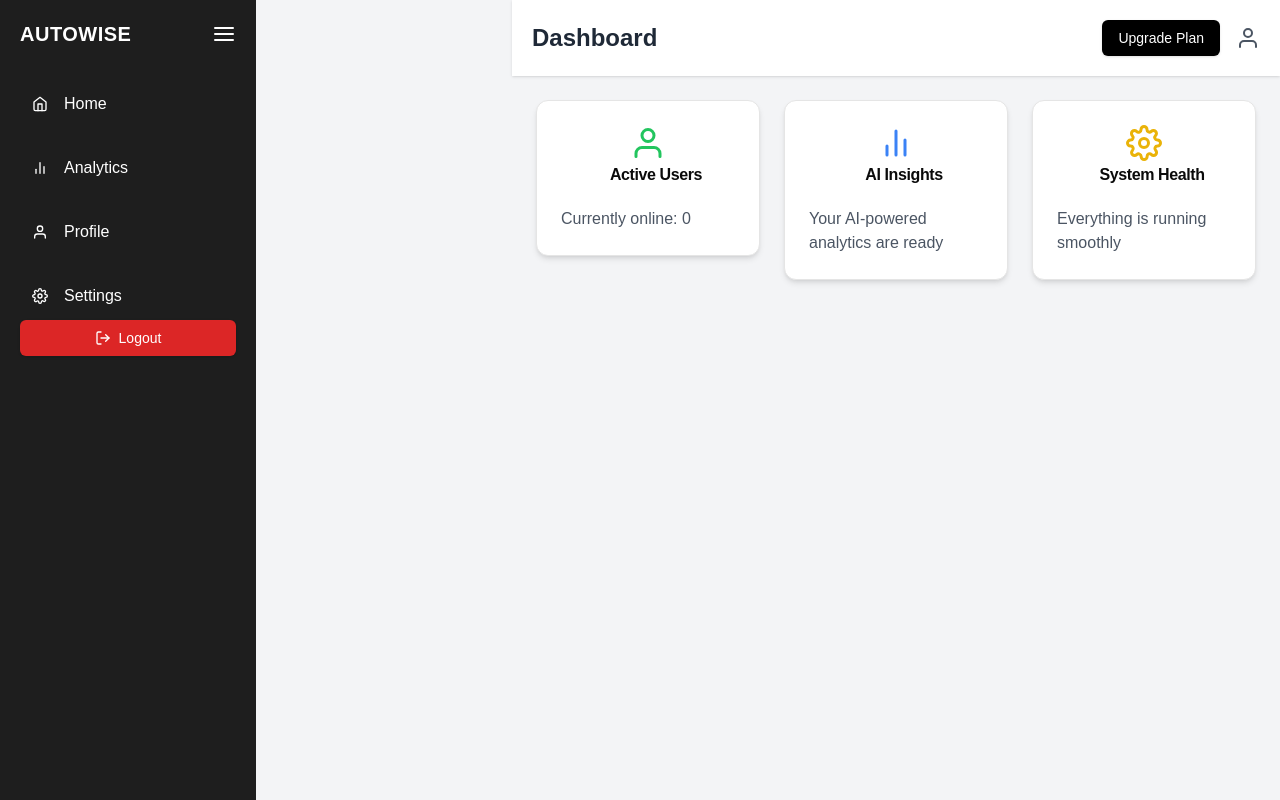
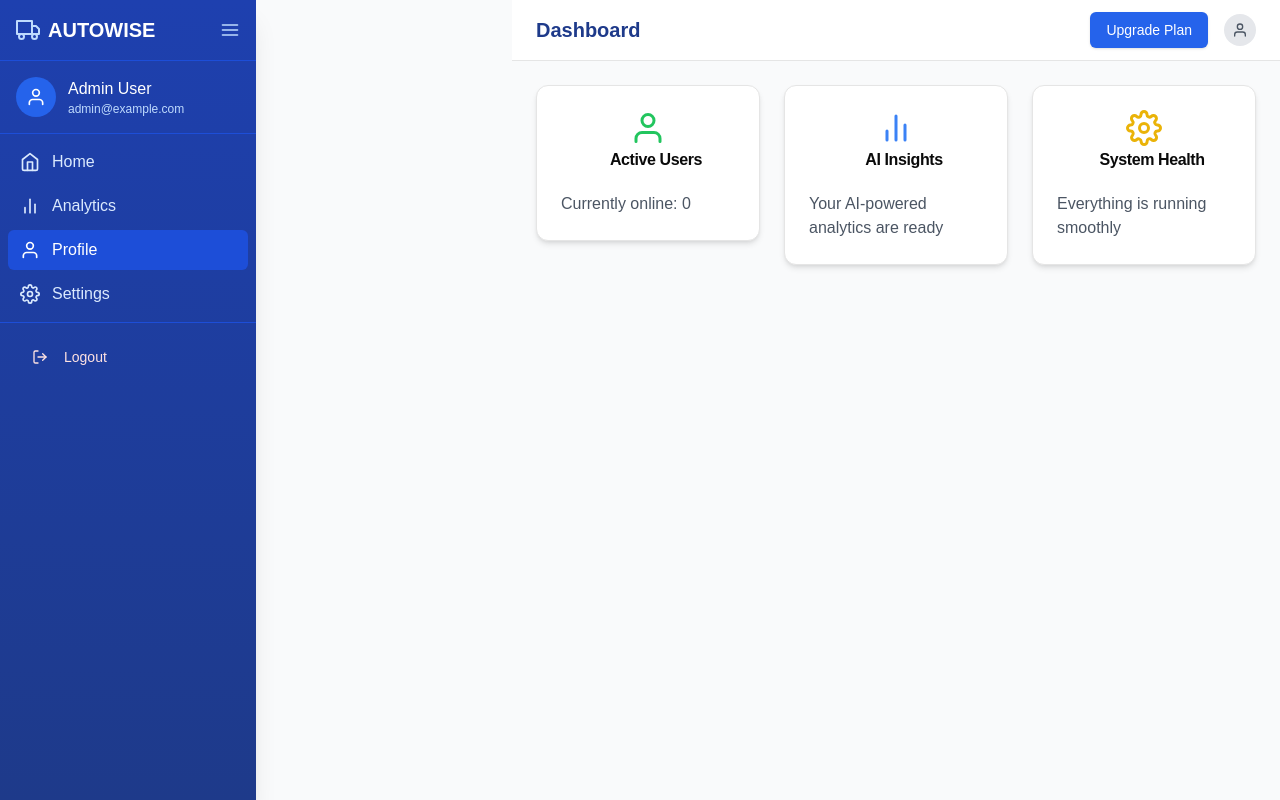
Before and after one commit to Dhanushranga1/eivms-dashboard, a Next.js app: page /profile in a window 1280 px wide. Built offline with nearby package versions, Linux system fonts and the light colour scheme; no server answers.

Commit message:
updated the sidebar

```diff
--- a/src/app/dashboard/page.tsx
+++ b/src/app/dashboard/page.tsx
@@ -202,39 +202,29 @@ export default function Dashboard() {
       label="Dashboard"
       isActive={true}
       sidebarOpen={sidebarOpen}
+      href="/dashboard"
     />
     <SidebarLink
       icon={<Activity size={20} />}
       label="Fleet Health"
       sidebarOpen={sidebarOpen}
+      href="/fleethealth"
     />
     <SidebarLink
       icon={<Car size={20} />}
       label="Vehicles"
       sidebarOpen={sidebarOpen}
-              />
-              <SidebarLink
-                  icon={<Map size={20} />}
-                  label="Live Tracking"
-                  sidebarOpen={sidebarOpen}
-              />
-              <SidebarLink
-                  icon={<BarChart2 size={20} />}
-                  label="Analytics"
-                  sidebarOpen={sidebarOpen}
+      href="/vehicles"
     />
     <SidebarLink
       icon={<User size={20} />}
       label="Profile"
       sidebarOpen={sidebarOpen}
-              />
-              <SidebarLink
-                  icon={<Settings size={20} />}
-                  label="Settings"
-                  sidebarOpen={sidebarOpen}
+      href="/profile"
     />
   </TooltipProvider>
 </nav>
+
 
           <div className="p-4 border-t border-blue-700">
             <Button
@@ -485,11 +475,12 @@ export default function Dashboard() {
 }
 
 // Sidebar Link Component with Tooltip Support and Hover Effect
-const SidebarLink = ({ icon, label, sidebarOpen, isActive = false }) => (
+// Sidebar Link Component with Tooltip Support and Hover Effect
+const SidebarLink = ({ icon, label, sidebarOpen, isActive = false, href }) => (
   <Tooltip>
     <TooltipTrigger asChild>
       <a
-            href="#"
+          href={href}
           className={`flex items-center rounded-md px-3 py-2 transition-colors ${
               isActive
                   ? "bg-blue-700 text-white"
--- a/src/app/profile/page.tsx
+++ b/src/app/profile/page.tsx
@@ -1,11 +1,20 @@
 "use client";
 
-import { useRouter } from "next/navigation";
+import { useRouter, usePathname } from "next/navigation";
 import { motion } from "framer-motion";
 import { Button } from "@/components/ui/button";
 import { Card, CardContent, CardHeader, CardTitle } from "@/components/ui/card";
-import { FiLogOut, FiSettings, FiUser, FiBarChart2, FiHome, FiMenu } from "react-icons/fi";
 import { useState, useEffect } from "react";
+import {
+  FiLogOut,
+  FiSettings,
+  FiUser,
+  FiBarChart2,
+  FiHome,
+  FiMenu,
+  FiTruck
+} from "react-icons/fi";
+import { Tooltip, TooltipContent, TooltipProvider, TooltipTrigger } from "@/components/ui/tooltip";
 import io from "socket.io-client";
 
 // Connect to backend WebSocket
@@ -13,6 +22,7 @@ const socket = io("http://localhost:5000"); // Change URL if deployed
 
 export default function Dashboard() {
   const router = useRouter();
+  const pathname = usePathname();
   const [sidebarOpen, setSidebarOpen] = useState(true);
   const [isMobile, setIsMobile] = useState(false);
   const [activeUsers, setActiveUsers] = useState(0);
@@ -44,71 +54,139 @@ export default function Dashboard() {
   };
 
   return (
-      <div className="flex min-h-screen bg-gray-100 text-gray-900">
-
-        {/* Sidebar */}
+    <div className="flex min-h-screen bg-gray-50 text-gray-900">
+      {/* Sidebar - Updated to match VehiclesPage */}
       <motion.aside
         initial={{ x: -100, opacity: 0 }}
         animate={{ x: 0, opacity: 1 }}
         transition={{ duration: 0.5, ease: "easeInOut" }}
         className={`${
           sidebarOpen ? "w-64" : "w-20"
-            } fixed md:relative inset-y-0 left-0 bg-[#1E1E1E] text-white p-5 flex flex-col transition-all duration-300 md:block ${
+        } fixed md:relative inset-y-0 left-0 bg-gradient-to-b from-blue-800 to-blue-900 text-white flex flex-col transition-all duration-300 md:block ${
           isMobile && !sidebarOpen ? "-translate-x-full" : "translate-x-0"
-            }`}
+        } z-50 shadow-xl`}
       >
-          <div className="flex items-center justify-between">
-            <motion.h1
+        <div className="flex items-center justify-between p-4 border-b border-blue-700">
+          <motion.div
             initial={{ opacity: 0 }}
             animate={{ opacity: 1 }}
             transition={{ duration: 0.5, delay: 0.3 }}
-                className={`text-xl font-semibold tracking-wide transition-all ${
-                    sidebarOpen ? "block" : "hidden"
+            className={`flex items-center transition-all ${
+              sidebarOpen ? "justify-between w-full" : "justify-center"
             }`}
           >
-              AUTOWISE
-            </motion.h1>
-            <motion.button
-                whileHover={{ scale: 1.1 }}
+            {sidebarOpen ? (
+              <>
+                <div className="flex items-center">
+                  <FiTruck className="h-6 w-6 text-blue-200" />
+                  <h1 className="ml-2 text-xl font-bold text-white">AUTOWISE</h1>
+                </div>
+                <button
                   onClick={() => setSidebarOpen(!sidebarOpen)}
-                className="text-white"
+                  className="text-blue-200 hover:text-white transition-colors"
                 >
-              <FiMenu size={24} />
-            </motion.button>
+                  <FiMenu size={20} />
+                </button>
+              </>
+            ) : (
+              <>
+                <FiTruck className="h-6 w-6 text-blue-200" />
+                <button
+                  onClick={() => setSidebarOpen(!sidebarOpen)}
+                  className="absolute right-0 mr-4 text-blue-200 hover:text-white transition-colors"
+                >
+                  <FiMenu size={20} />
+                </button>
+              </>
+            )}
+          </motion.div>
         </div>
 
-          <nav className="mt-8 space-y-4">
-            <SidebarLink icon={<FiHome />} label="Home" sidebarOpen={sidebarOpen} />
-            <SidebarLink icon={<FiBarChart2 />} label="Analytics" sidebarOpen={sidebarOpen} />
-            <SidebarLink icon={<FiUser />} label="Profile" sidebarOpen={sidebarOpen} />
-            <SidebarLink icon={<FiSettings />} label="Settings" sidebarOpen={sidebarOpen} />
+        {/* User Profile Info */}
+        <div className={`border-b border-blue-700 p-4 ${sidebarOpen ? "text-left" : "text-center"}`}>
+          <div className={`${sidebarOpen ? "flex items-center" : "flex flex-col items-center"}`}>
+            <div className="h-10 w-10 rounded-full bg-blue-600 flex items-center justify-center text-white">
+              <FiUser size={20} />
+            </div>
+            {sidebarOpen && (
+              <div className="ml-3 overflow-hidden">
+                <p className="font-medium truncate">Admin User</p>
+                <p className="text-xs text-blue-200 truncate">admin@example.com</p>
+              </div>
+            )}
+          </div>
+        </div>
+
+        {/* Navigation Menu */}
+        <nav className="flex-1 overflow-y-auto p-2 space-y-1">
+          <TooltipProvider>
+            <SidebarLink
+              icon={<FiHome size={20} />}
+              label="Home"
+              isActive={pathname === "/dashboard"}
+              sidebarOpen={sidebarOpen}
+              href="/dashboard"
+            />
+            <SidebarLink
+              icon={<FiBarChart2 size={20} />}
+              label="Analytics"
+              isActive={pathname === "/analytics"}
+              sidebarOpen={sidebarOpen}
+              href="/analytics"
+            />
+            <SidebarLink
+              icon={<FiUser size={20} />}
+              label="Profile"
+              isActive={pathname === "/profile"}
+              sidebarOpen={sidebarOpen}
+              href="/profile"
+            />
+            <SidebarLink
+              icon={<FiSettings size={20} />}
+              label="Settings"
+              isActive={pathname === "/settings"}
+              sidebarOpen={sidebarOpen}
+              href="/settings"
+            />
+          </TooltipProvider>
         </nav>
 
-          <motion.div whileHover={{ scale: 1.05 }} className="mt-auto">
+        <div className="p-4 border-t border-blue-700">
           <Button
             onClick={handleLogout}
-                className="flex items-center gap-2 w-full text-white bg-red-600 hover:bg-red-700"
+            variant="ghost"
+            className={`${
+              sidebarOpen ? "w-full justify-start" : "w-full justify-center"
+            } text-red-100 hover:text-white hover:bg-red-700 transition-colors`}
           >
-              <FiLogOut /> {sidebarOpen && "Logout"}
+            <FiLogOut size={20} className="mr-2" />
+            {sidebarOpen && "Logout"}
           </Button>
-          </motion.div>
+        </div>
       </motion.aside>
 
       {/* Main Content */}
-        <div className="flex-1 flex flex-col ml-0 md:ml-20 lg:ml-64 transition-all">
-
+      <div className={`flex-1 flex flex-col transition-all ${sidebarOpen ? "md:ml-64" : "md:ml-20"} ${isMobile ? "ml-0" : ""}`}>
         {/* Top Bar */}
-          <header className="p-5 bg-white shadow flex justify-between items-center">
-            <h2 className="text-2xl font-semibold text-gray-800">Dashboard</h2>
+        <header className="sticky top-0 z-40 bg-white border-b px-6 py-3 flex justify-between items-center">
+          <div className="flex items-center">
+            {isMobile && (
+              <Button variant="ghost" size="icon" onClick={() => setSidebarOpen(!sidebarOpen)} className="mr-4">
+                <FiMenu size={20} />
+              </Button>
+            )}
+            <h2 className="text-xl font-semibold text-blue-900">Dashboard</h2>
+          </div>
           <div className="flex items-center space-x-4">
-              <Button className="bg-black text-white">Upgrade Plan</Button>
-              <FiUser className="text-gray-600 text-2xl" />
+            <Button className="bg-blue-600 hover:bg-blue-700 text-white">Upgrade Plan</Button>
+            <div className="h-8 w-8 rounded-full bg-gray-200 flex items-center justify-center">
+              <FiUser className="text-gray-600" />
+            </div>
           </div>
         </header>
 
         {/* Content */}
         <main className="p-6 grid grid-cols-1 md:grid-cols-2 lg:grid-cols-3 gap-6">
-
           {/* Real-Time Active Users */}
           <DashboardCard
             title="Active Users"
@@ -129,7 +207,6 @@ export default function Dashboard() {
             description="Everything is running smoothly"
             icon={<FiSettings className="text-yellow-500 text-4xl" />}
           />
-
         </main>
       </div>
     </div>
@@ -137,26 +214,29 @@ export default function Dashboard() {
 }
 
 // Sidebar Link Component with Tooltip Support and Hover Effect
-const SidebarLink = ({ icon, label, sidebarOpen }: { icon: React.ReactNode; label: string; sidebarOpen: boolean }) => (
-    <motion.div
-        whileHover={{ scale: 1.1, backgroundColor: "rgba(255, 255, 255, 0.1)" }}
-        className="relative group rounded-md transition-all"
+const SidebarLink = ({ icon, label, sidebarOpen, isActive = false, href }) => (
+  <Tooltip>
+    <TooltipTrigger asChild>
+      <a
+        href={href}
+        className={`flex items-center rounded-md px-3 py-2 transition-colors ${
+          isActive
+            ? "bg-blue-700 text-white"
+            : "text-blue-100 hover:text-white hover:bg-blue-700/50"
+        } ${
+          sidebarOpen ? "justify-start" : "justify-center"
+        }`}
       >
-      <a href="#" className="flex items-center gap-4 p-3 rounded-md transition-all hover:bg-gray-800">
-        {icon}
-        {sidebarOpen && <span>{label}</span>}
+        <span className="flex-shrink-0">{icon}</span>
+        {sidebarOpen && <span className="ml-3">{label}</span>}
       </a>
+    </TooltipTrigger>
     {!sidebarOpen && (
-          <motion.span
-              initial={{ opacity: 0, x: -10 }}
-              animate={{ opacity: 1, x: 0 }}
-              transition={{ duration: 0.3 }}
-              className="absolute left-12 top-1/2 transform -translate-y-1/2 px-2 py-1 text-xs text-white bg-gray-800 rounded opacity-0 group-hover:opacity-100 transition-opacity"
-          >
+      <TooltipContent side="right">
         {label}
-          </motion.span>
+      </TooltipContent>
     )}
-    </motion.div>
+  </Tooltip>
 );
 
 // Dashboard Card Component with Smooth Fade-in Animation
--- a/src/app/vehicles/page.tsx
+++ b/src/app/vehicles/page.tsx
@@ -1,6 +1,6 @@
 "use client";
 
-import { useRouter } from "next/navigation";
+import { useRouter, usePathname } from "next/navigation";
 import { motion } from "framer-motion";
 import { Button } from "@/components/ui/button";
 import { Card, CardContent, CardHeader, CardTitle } from "@/components/ui/card";
@@ -22,10 +22,12 @@ import {
     FiEdit,
     FiTrash2
 } from "react-icons/fi";
+import { Tooltip, TooltipContent, TooltipProvider, TooltipTrigger } from "@/components/ui/tooltip";
 import MapComponent from "@/app/components/MapComponent";
 
 export default function VehiclesPage() {
     const router = useRouter();
+    const pathname = usePathname();
     const [sidebarOpen, setSidebarOpen] = useState(true);
     const [isMobile, setIsMobile] = useState(false);
     const [selectedMapTab, setSelectedMapTab] = useState('all');
@@ -57,51 +59,130 @@ export default function VehiclesPage() {
     };
 
     return (
-        <div className="flex min-h-screen bg-gray-100 text-gray-900">
-            {/* Sidebar */}
+        <div className="flex min-h-screen bg-gray-50 text-gray-900">
+            {/* Sidebar - Updated to match Dashboard */}
             <motion.aside
                 initial={{ x: -100, opacity: 0 }}
                 animate={{ x: 0, opacity: 1 }}
                 transition={{ duration: 0.5, ease: "easeInOut" }}
-                className={`${sidebarOpen ? "w-64" : "w-20"} fixed md:relative inset-y-0 left-0 bg-[#1E1E1E] text-white p-5 flex flex-col transition-all duration-300 md:block ${isMobile && !sidebarOpen ? "-translate-x-full" : "translate-x-0"} z-50`}
+                className={`${
+                    sidebarOpen ? "w-64" : "w-20"
+                } fixed md:relative inset-y-0 left-0 bg-gradient-to-b from-blue-800 to-blue-900 text-white flex flex-col transition-all duration-300 md:block ${
+                    isMobile && !sidebarOpen ? "-translate-x-full" : "translate-x-0"
+                } z-50 shadow-xl`}
             >
-                <div className="flex items-center justify-between">
-                    <motion.h1
+                <div className="flex items-center justify-between p-4 border-b border-blue-700">
+                    <motion.div
                         initial={{ opacity: 0 }}
                         animate={{ opacity: 1 }}
                         transition={{ duration: 0.5, delay: 0.3 }}
-                        className={`text-xl font-semibold tracking-wide transition-all ${sidebarOpen ? "block" : "hidden"}`}
+                        className={`flex items-center transition-all ${
+                            sidebarOpen ? "justify-between w-full" : "justify-center"
+                        }`}
                     >
-                        AUTOWISE
-                    </motion.h1>
-                    <motion.button whileHover={{ scale: 1.1 }} onClick={() => setSidebarOpen(!sidebarOpen)} className="text-white">
-                        <FiMenu size={24} />
-                    </motion.button>
+                        {sidebarOpen ? (
+                            <>
+                                <div className="flex items-center">
+                                    <FiTruck className="h-6 w-6 text-blue-200" />
+                                    <h1 className="ml-2 text-xl font-bold text-white">EIVMS</h1>
+                                </div>
+                                <button
+                                    onClick={() => setSidebarOpen(!sidebarOpen)}
+                                    className="text-blue-200 hover:text-white transition-colors"
+                                >
+                                    <FiMenu size={20} />
+                                </button>
+                            </>
+                        ) : (
+                            <>
+                                <FiTruck className="h-6 w-6 text-blue-200" />
+                                <button
+                                    onClick={() => setSidebarOpen(!sidebarOpen)}
+                                    className="absolute right-0 mr-4 text-blue-200 hover:text-white transition-colors"
+                                >
+                                    <FiMenu size={20} />
+                                </button>
+                            </>
+                        )}
+                    </motion.div>
                 </div>
 
-                <nav className="mt-8 space-y-4">
-                    <SidebarLink icon={<FiHome />} label="Home" sidebarOpen={sidebarOpen} />
-                    <SidebarLink icon={<FiBarChart2 />} label="Analytics" sidebarOpen={sidebarOpen} />
-                    <SidebarLink icon={<FiMap />} label="Live Tracking" sidebarOpen={sidebarOpen} />
-                    <SidebarLink icon={<FiTruck />} label="Fleet Management" sidebarOpen={sidebarOpen} />
-                    <SidebarLink icon={<FiActivity />} label="Performance" sidebarOpen={sidebarOpen} />
-                    <SidebarLink icon={<FiUser />} label="Profile" sidebarOpen={sidebarOpen} />
-                    <SidebarLink icon={<FiSettings />} label="Settings" sidebarOpen={sidebarOpen} />
+                {/* User Profile Info - Placeholder for consistency */}
+                <div className={`border-b border-blue-700 p-4 ${sidebarOpen ? "text-left" : "text-center"}`}>
+                    <div className={`${sidebarOpen ? "flex items-center" : "flex flex-col items-center"}`}>
+                        <div className="h-10 w-10 rounded-full bg-blue-600 flex items-center justify-center text-white">
+                            <FiUser size={20} />
+                        </div>
+                        {sidebarOpen && (
+                            <div className="ml-3 overflow-hidden">
+                                <p className="font-medium truncate">Admin User</p>
+                                <p className="text-xs text-blue-200 truncate">admin@example.com</p>
+                            </div>
+                        )}
+                    </div>
+                </div>
+
+                {/* Navigation Menu - Updated to match Dashboard */}
+                <nav className="flex-1 overflow-y-auto p-2 space-y-1">
+                    <TooltipProvider>
+                        <SidebarLink
+                            icon={<FiHome size={20} />}
+                            label="Dashboard"
+                            isActive={pathname === "/dashboard"}
+                            sidebarOpen={sidebarOpen}
+                            href="/dashboard"
+                        />
+                        <SidebarLink
+                            icon={<FiActivity size={20} />}
+                            label="Fleet Health"
+                            isActive={pathname === "/fleethealth"}
+                            sidebarOpen={sidebarOpen}
+                            href="/fleethealth"
+                        />
+                        <SidebarLink
+                            icon={<FiTruck size={20} />}
+                            label="Vehicles"
+                            isActive={pathname === "/vehicles"}
+                            sidebarOpen={sidebarOpen}
+                            href="/vehicles"
+                        />
+                        <SidebarLink
+                            icon={<FiUser size={20} />}
+                            label="Profile"
+                            isActive={pathname === "/profile"}
+                            sidebarOpen={sidebarOpen}
+                            href="/profile"
+                        />
+                    </TooltipProvider>
                 </nav>
 
-                <motion.div whileHover={{ scale: 1.05 }} className="mt-auto">
-                    <Button onClick={handleLogout} className="flex items-center gap-2 w-full text-white bg-red-600 hover:bg-red-700">
-                        <FiLogOut /> {sidebarOpen && "Logout"}
+                <div className="p-4 border-t border-blue-700">
+                    <Button
+                        onClick={handleLogout}
+                        variant="ghost"
+                        className={`${
+                            sidebarOpen ? "w-full justify-start" : "w-full justify-center"
+                        } text-red-100 hover:text-white hover:bg-red-700 transition-colors`}
+                    >
+                        <FiLogOut size={20} className="mr-2" />
+                        {sidebarOpen && "Logout"}
                     </Button>
-                </motion.div>
+                </div>
             </motion.aside>
 
             {/* Main Content */}
             <div className={`flex-1 flex flex-col transition-all ${sidebarOpen ? "md:ml-64" : "md:ml-20"} ${isMobile ? "ml-0" : ""}`}>
-                <header className="p-5 bg-white shadow flex justify-between items-center">
-                    <h2 className="text-2xl font-semibold text-gray-800">Fleet Management</h2>
-                    <Button className="bg-green-600 text-white flex items-center gap-2">
-                        <FiPlus />
+                <header className="sticky top-0 z-40 bg-white border-b px-6 py-3 flex justify-between items-center">
+                    <div className="flex items-center">
+                        {isMobile && (
+                            <Button variant="ghost" size="icon" onClick={() => setSidebarOpen(!sidebarOpen)} className="mr-4">
+                                <FiMenu size={20} />
+                            </Button>
+                        )}
+                        <h2 className="text-xl font-semibold text-blue-900">Fleet Management</h2>
+                    </div>
+                    <Button className="bg-blue-600 hover:bg-blue-700 text-white flex items-center gap-2">
+                        <FiPlus size={16} />
                         Add Vehicle
                     </Button>
                 </header>
@@ -125,9 +206,13 @@ export default function VehiclesPage() {
                                 <tr key={vehicle.id} className="border-b hover:bg-gray-50">
                                     <td className="p-3">{vehicle.id}</td>
                                     <td className="p-3">
-                      <span className={`px-2 py-1 rounded-md text-sm font-medium ${vehicle.status === "active" ? "bg-green-100 text-green-600" : vehicle.status === "idle" ? "bg-yellow-100 text-yellow-600" : "bg-red-100 text-red-600"}`}>
-                        {vehicle.status}
-                      </span>
+                                      <span className={`px-2 py-1 rounded-md text-sm font-medium ${
+                                          vehicle.status === "active" ? "bg-green-100 text-green-600" :
+                                          vehicle.status === "idle" ? "bg-yellow-100 text-yellow-600" :
+                                          "bg-red-100 text-red-600"
+                                      }`}>
+                                        {vehicle.status}
+                                      </span>
                                     </td>
                                     <td className="p-3">{vehicle.driver}</td>
                                     <td className="p-3">{vehicle.lastService}</td>
@@ -156,9 +241,28 @@ export default function VehiclesPage() {
     );
 }
 
-// Sidebar Link Component
-const SidebarLink = ({ icon, label, sidebarOpen }) => (
-    <motion.div whileHover={{ scale: 1.1, backgroundColor: "rgba(255, 255, 255, 0.1)" }} className="relative group rounded-md transition-all">
-        <a href="#" className="flex items-center gap-4 p-3 rounded-md transition-all hover:bg-gray-800">{icon} {sidebarOpen && <span>{label}</span>}</a>
-    </motion.div>
+// Sidebar Link Component with Tooltip Support and Hover Effect - Matches Dashboard
+const SidebarLink = ({ icon, label, sidebarOpen, isActive = false, href }) => (
+    <Tooltip>
+        <TooltipTrigger asChild>
+            <a
+                href={href}
+                className={`flex items-center rounded-md px-3 py-2 transition-colors ${
+                    isActive
+                        ? "bg-blue-700 text-white"
+                        : "text-blue-100 hover:text-white hover:bg-blue-700/50"
+                } ${
+                    sidebarOpen ? "justify-start" : "justify-center"
+                }`}
+            >
+                <span className="flex-shrink-0">{icon}</span>
+                {sidebarOpen && <span className="ml-3">{label}</span>}
+            </a>
+        </TooltipTrigger>
+        {!sidebarOpen && (
+            <TooltipContent side="right">
+                {label}
+            </TooltipContent>
+        )}
+    </Tooltip>
 );
```
Lines whose indentation alone changed are shown as unchanged.
